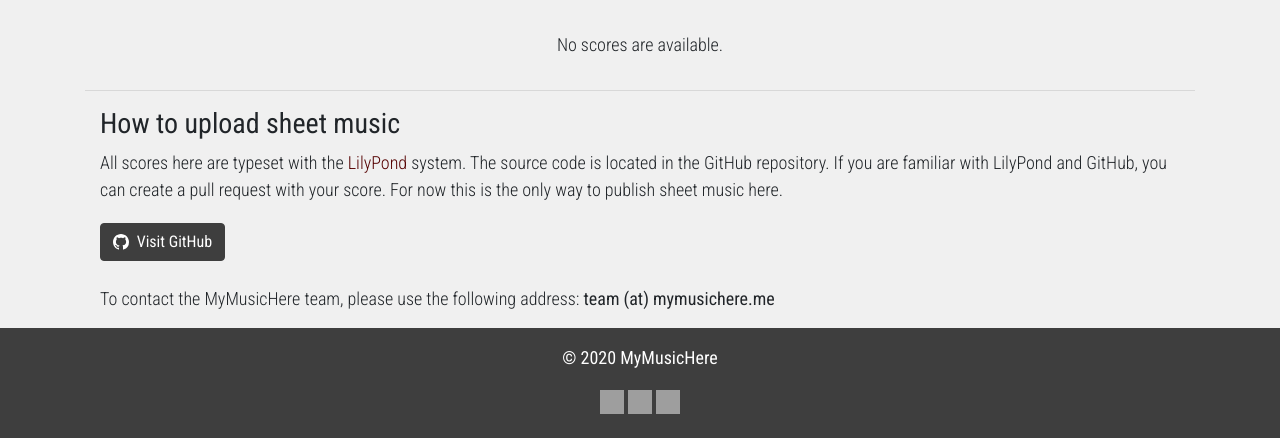
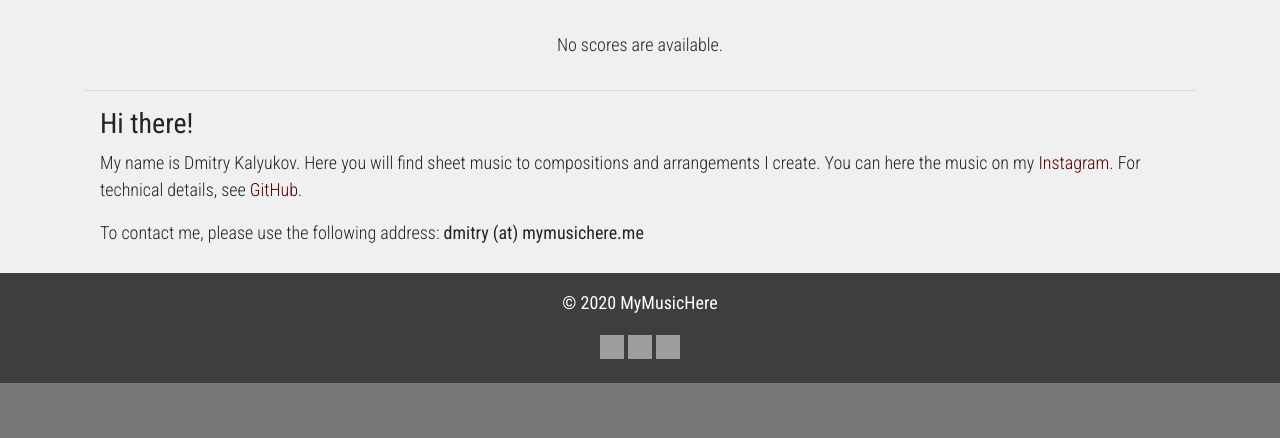
Before and after one commit to dmitrvk/www.mymusichere.me, a Django app: page / in a window 1280 px wide. Shown: the part 417-855 px from the top of the page. After the commit the page ends 800 px from the top, so only its background shows below. Run offline with Django 3.2, Linux system fonts and the light colour scheme; data that the repository does not hold is empty; style sheets or scripts are compiled from the project's sources; some libraries are stand-ins or nearby versions; grey boxes are pictures that could not be loaded.

Commit message:
Update info on index page

```diff
--- a/scores/templates/scores/index.html
+++ b/scores/templates/scores/index.html
@@ -73,28 +73,22 @@
     <section class="container text-left">
       <header class="row">
         <div class="col">
-          <h3>How to upload sheet music</h3>
+          <h3>Hi there!</h3>
         </div>
       </header>
       <div class="row">
         <div class="col">
-          <p>All scores here are typeset with the
-          <a class="text-secondary" href="https://lilypond.org" target="_blank">LilyPond</a>
-          system.
-          The source code is located in the GitHub repository. If you are
-          familiar with LilyPond and GitHub, you can create a pull request with
-          your score. For now this is the only way to publish sheet music
-          here.</p>
-          <p>
-            <a href="https://github.com/dmitrvk/mymusichere" class="btn btn-dark mt-1 mb-2" target="_blank">
-              <svg class="mr-1" xmlns="http://www.w3.org/2000/svg" viewBox="0 0 16 16" fill="currentColor" width="1em" height="1em">
-                <path fill-rule="evenodd" d="M8 0C3.58 0 0 3.58 0 8c0 3.54 2.29 6.53 5.47 7.59.4.07.55-.17.55-.38 0-.19-.01-.82-.01-1.49-2.01.37-2.53-.49-2.69-.94-.09-.23-.48-.94-.82-1.13-.28-.15-.68-.52-.01-.53.63-.01 1.08.58 1.23.82.72 1.21 1.87.87 2.33.66.07-.52.28-.87.51-1.07-1.78-.2-3.64-.89-3.64-3.95 0-.87.31-1.59.82-2.15-.08-.2-.36-1.02.08-2.12 0 0 .67-.21 2.2.82.64-.18 1.32-.27 2-.27.68 0 1.36.09 2 .27 1.53-1.04 2.2-.82 2.2-.82.44 1.1.16 1.92.08 2.12.51.56.82 1.27.82 2.15 0 3.07-1.87 3.75-3.65 3.95.29.25.54.73.54 1.48 0 1.07-.01 1.93-.01 2.2 0 .21.15.46.55.38A8.013 8.013 0 0016 8c0-4.42-3.58-8-8-8z"></path>
-              </svg>
-              Visit GitHub
-            </a>
-          </p>
-          <p>To contact the MyMusicHere team, please use the following address:
-          <b>team (at) mymusichere.me</b><p>
+          <p>My name is Dmitry Kalyukov.
+
+          Here you will find sheet music to compositions and arrangements I create.
+
+          You can here the music on my
+          <a class="text-secondary" href="https://instagram.com/dmitry.kalyukov" target="_blank">Instagram</a>.
+
+          For technical details, see
+          <a class="text-secondary" href="https://github.com/dmitrvk/mymusichere.me" target="_blank">GitHub</a>.
+
+          <p>To contact me, please use the following address: <b>dmitry (at) mymusichere.me</b><p>
         </div>
       </div>
     </section>
```
